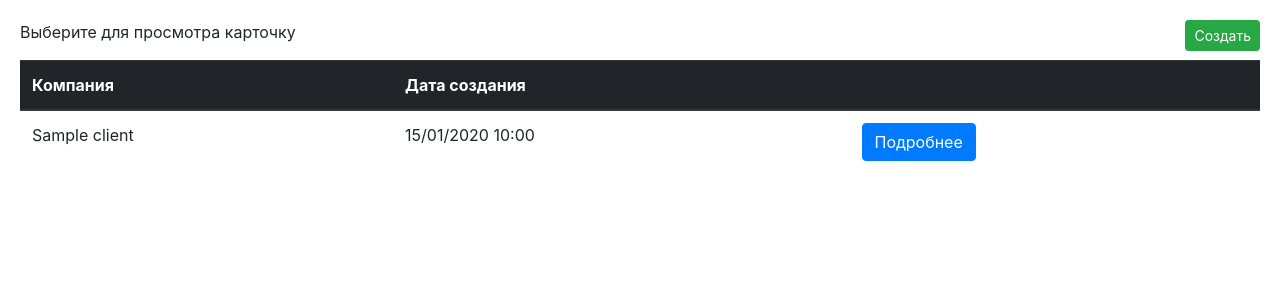
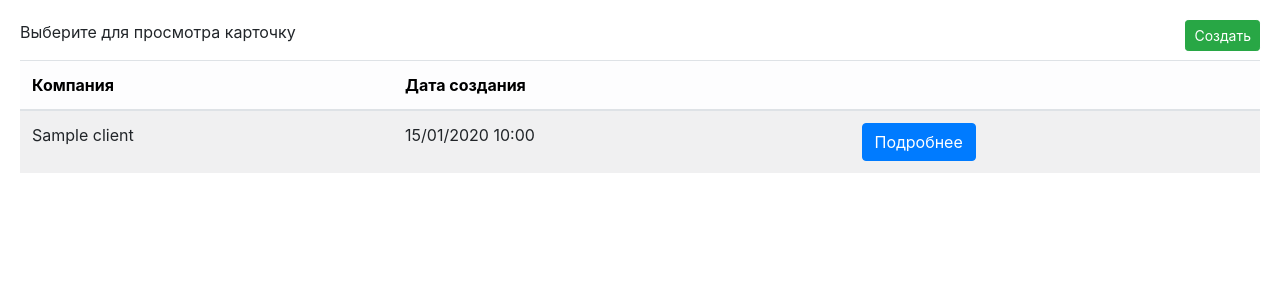
Before and after one commit to demirug/crm, a Django app: page / in a window 1280 px wide. Shown: the part 56-356 px from the top of the page. Run offline with Django 3.2, Linux system fonts and the light colour scheme; a user stored in the database is signed in; tables that the repository leaves empty hold one stand-in row (values such as "Sample post"); some libraries are stand-ins or nearby versions.

Commit message:
Changed table style

```diff
--- a/clients/static/clients/css/list.css
+++ b/clients/static/clients/css/list.css
@@ -1,7 +1,7 @@
 th>a {
-    color: white;
+    color: black;
 }
 
 th>a:hover {
-    color: darkgray;
+    color: #4a4646;
 }
--- a/clients/templates/clients/clientList.html
+++ b/clients/templates/clients/clientList.html
@@ -10,8 +10,8 @@
         <p>Выберите для просмотра карточку<a style="float: right" class="btn btn-success btn-sm" href="{% url 'clients:create' %}">Создать</a></p>
     {% endif %}
     {% if object_list %}
-        <table class="table">
-          <thead class="thead-dark">
+        <table class="table table-striped table-light">
+          <thead>
             <tr>
             {% if request.GET.order == "comp_name" %}
                 <th scope="col"><a href="?order=-comp_name">Компания</a> {% if 'comp_name' in request.GET.order %}▲{% endif %}</th>
```
